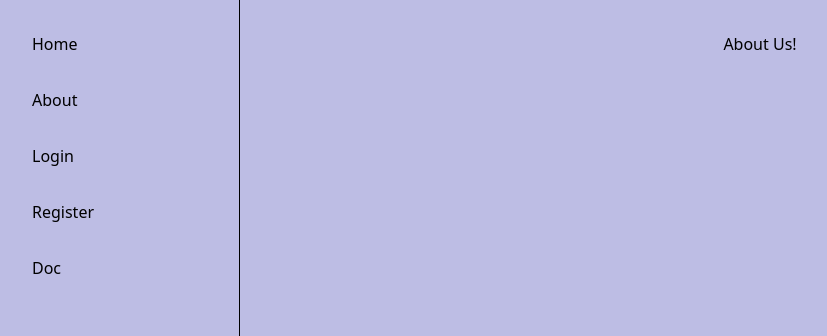
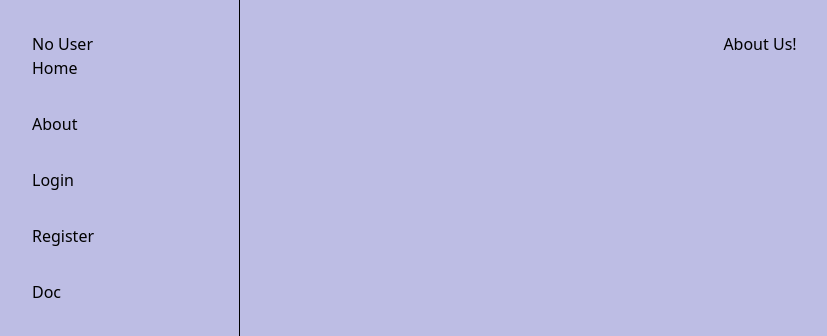
Before and after one commit to Laynaria/Wahoot, a Nuxt app in the folder frontend/: page /about in a window 1280 px wide. Shown: the top 336 px of the page, without its empty margins (0-827 px from the left). Built offline with nearby package versions, Linux system fonts and the light colour scheme.

Commit message:
first version of provide/inject for user log, one last type error remaining

```diff
--- a/frontend/app.vue
+++ b/frontend/app.vue
@@ -1,5 +1,9 @@
 <script lang="ts" setup>
 import Dashboard from "./components/Dashboard.vue";
+import type { userContext } from "./types/user.types";
+
+const user = ref<userContext>({ username: "", id: 0, email: "" });
+provide("user", user);
 </script>
 
 <template>
--- a/frontend/components/Dashboard.vue
+++ b/frontend/components/Dashboard.vue
@@ -1,6 +1,13 @@
+<script lang="ts" setup>
+import type { userContext } from "~/types/user.types";
+
+const user: userContext | undefined = inject("user");
+</script>
+
 <template>
   <header class="sm:row-start-1 border-r border-black p-8 w-full">
     <nav>
+      {{ user?.username || "No User" }}
       <ul class="flex flex-col gap-8 justify-center">
         <li><NuxtLink to="/">Home</NuxtLink></li>
         <li><NuxtLink to="/about">About</NuxtLink></li>
--- a/frontend/package.json
+++ b/frontend/package.json
@@ -11,6 +11,7 @@
   },
   "dependencies": {
     "@vue/apollo-composable": "^4.0.2",
+    "jwt-decode": "^4.0.0",
     "nuxt": "^3.11.1",
     "vue": "^3.4.21",
     "vue-router": "^4.3.0"
--- a/frontend/pages/login.vue
+++ b/frontend/pages/login.vue
@@ -1,9 +1,22 @@
 <script lang="ts" setup>
-import type { UserLogin } from "~/types/user.types";
+import { jwtDecode } from "jwt-decode";
+import type { JwtPayload, UserLogin } from "~/types/user.types";
+
+const user = inject("user");
 
 const LOGIN = gql`
   mutation LogIn($password: String!, $email: String!) {
     logIn(password: $password, email: $email)
+  }
+`;
+
+const GET_USER = gql`
+  query GetUserById($getUserByIdId: Float!) {
+    getUserById(id: $getUserByIdId) {
+      email
+      id
+      username
+    }
   }
 `;
 
@@ -23,7 +36,17 @@ const handleSubmit = async (e: Event) => {
   const res = await mutate();
 
   localStorage.setItem("token", res?.data?.logIn);
-  // router.push("/");
+
+  const decodedToken = jwtDecode(res?.data?.logIn) as JwtPayload;
+  const { id } = decodedToken;
+
+  const getUserVariables = { getUserByIdId: id };
+
+  const { data } = await useAsyncQuery(GET_USER, getUserVariables);
+
+  user.value = await data?.value?.getUserById;
+
+  router.push("/");
 };
 </script>
 
--- a/frontend/types/user.types.d.ts
+++ b/frontend/types/user.types.d.ts
@@ -12,3 +12,9 @@ export type UserRegister = Omit<User, "id">;
 export type UserResults = {
   getUsers: [User];
 };
+
+export type userContext = Omit<User, "password">;
+
+export interface JwtPayload {
+  id: number;
+}
```
Also changed, not shown: 1 other file (tests, documents, lock files or other folders).
